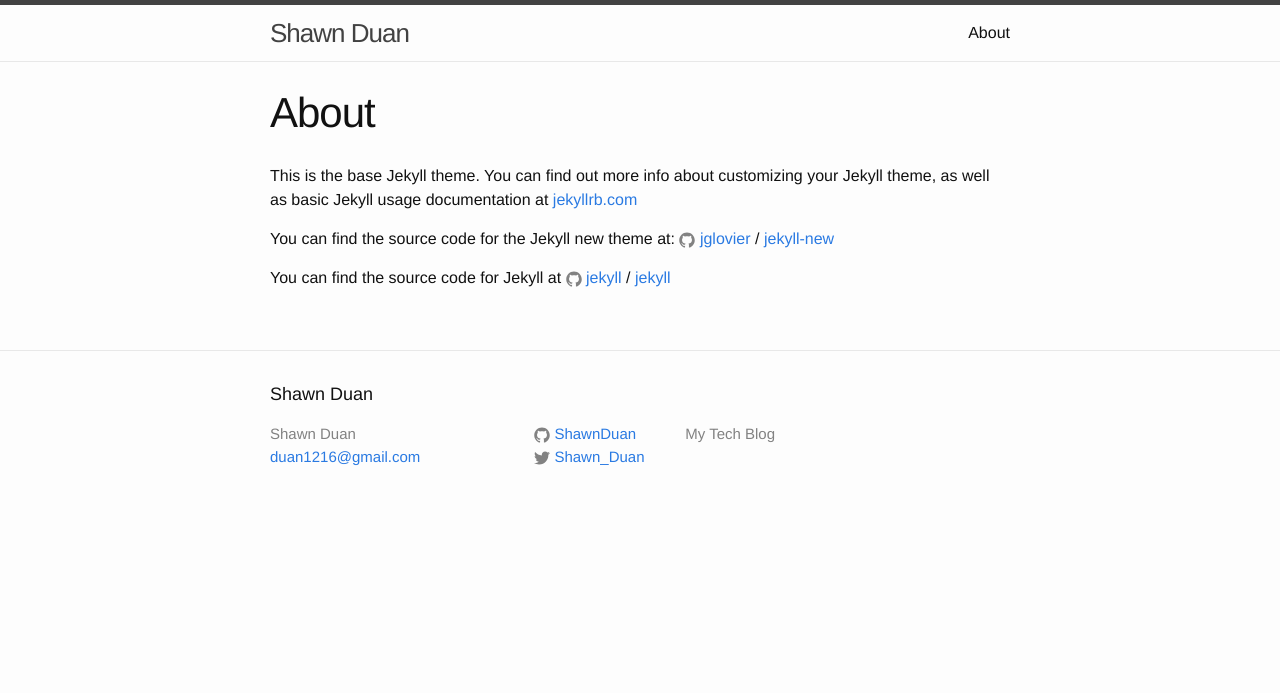
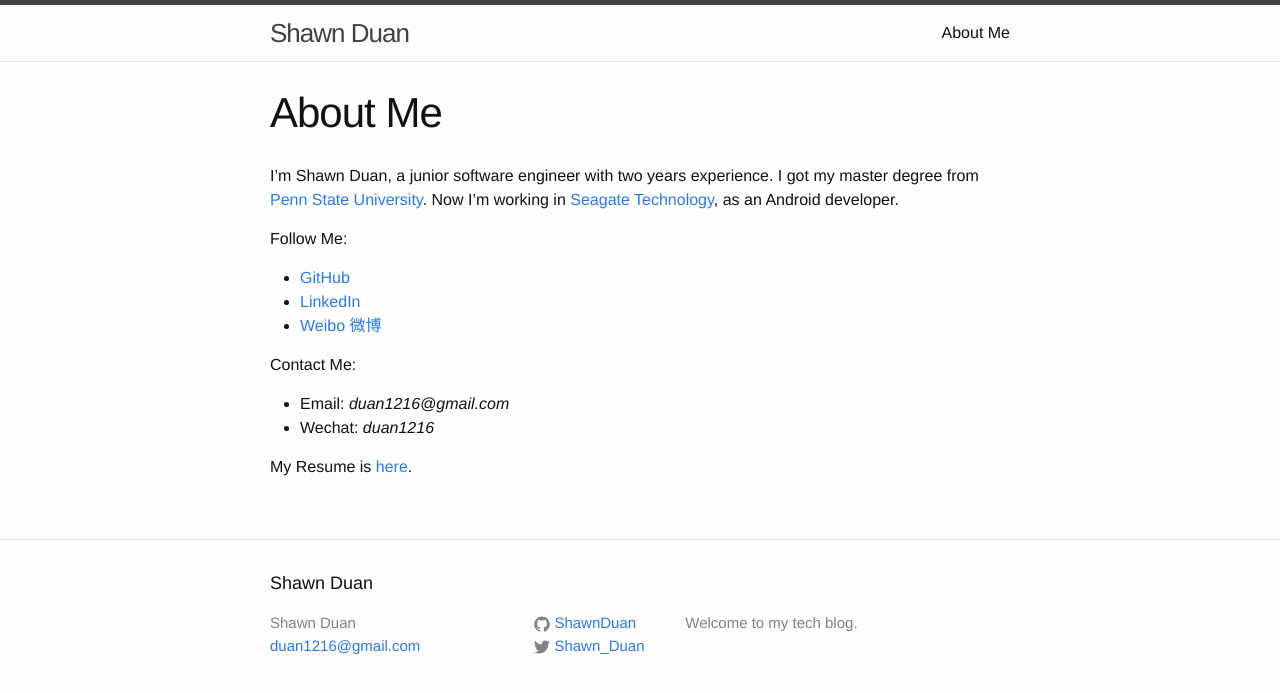
Before and after one commit to ShawnDuan/shawnduan.github.io, a Jekyll site: the page built from about.md, in a window 1280 px wide. Shown: the top 693 px of the page. Built offline with Jekyll 4.4.1, drawn with Linux system fonts in a browser that asks for light colours.

Commit message:
Update about me page.

```diff
--- a/_config.yml
+++ b/_config.yml
@@ -9,7 +9,7 @@
 title: Shawn Duan
 email: duan1216@gmail.com
 description: > # this means to ignore newlines until "baseurl:"
-  My Tech Blog
+  Welcome to my tech blog.
 baseurl: "" # the subpath of your site, e.g. /blog
 url: "http://shawn-duan.com" # the base hostname & protocol for your site
 twitter_username: Shawn_Duan
--- a/about.md
+++ b/about.md
@@ -1,15 +1,20 @@
 ---
 layout: page
-title: About
+title: About Me
 permalink: /about/
 ---
 
-This is the base Jekyll theme. You can find out more info about customizing your Jekyll theme, as well as basic Jekyll usage documentation at [jekyllrb.com](http://jekyllrb.com/)
+I'm Shawn Duan, a junior software engineer with two years experience. I got my master degree from [Penn State University](http://www.psu.edu/). Now I'm working in [Seagate Technology](http://www.seagate.com/), as an Android developer.
 
-You can find the source code for the Jekyll new theme at:
-{% include icon-github.html username="jglovier" %} /
-[jekyll-new](https://github.com/jglovier/jekyll-new)
+Follow Me:
 
-You can find the source code for Jekyll at
-{% include icon-github.html username="jekyll" %} /
-[jekyll](https://github.com/jekyll/jekyll)
+* [GitHub](https://github.com/ShawnDuan)
+* [LinkedIn](https://www.linkedin.com/in/shawnwduan)
+* [Weibo 微博](http://weibo.com/duanwx)
+
+Contact Me:
+
+* Email: *duan1216@gmail.com*
+* Wechat: *duan1216*
+
+My Resume is [here](/files/resume.pdf).
```
Also changed, not shown: _posts/2016-04-03-welcome-to-jekyll.markdown (deleted, +0 -25 lines), 1 other file.
